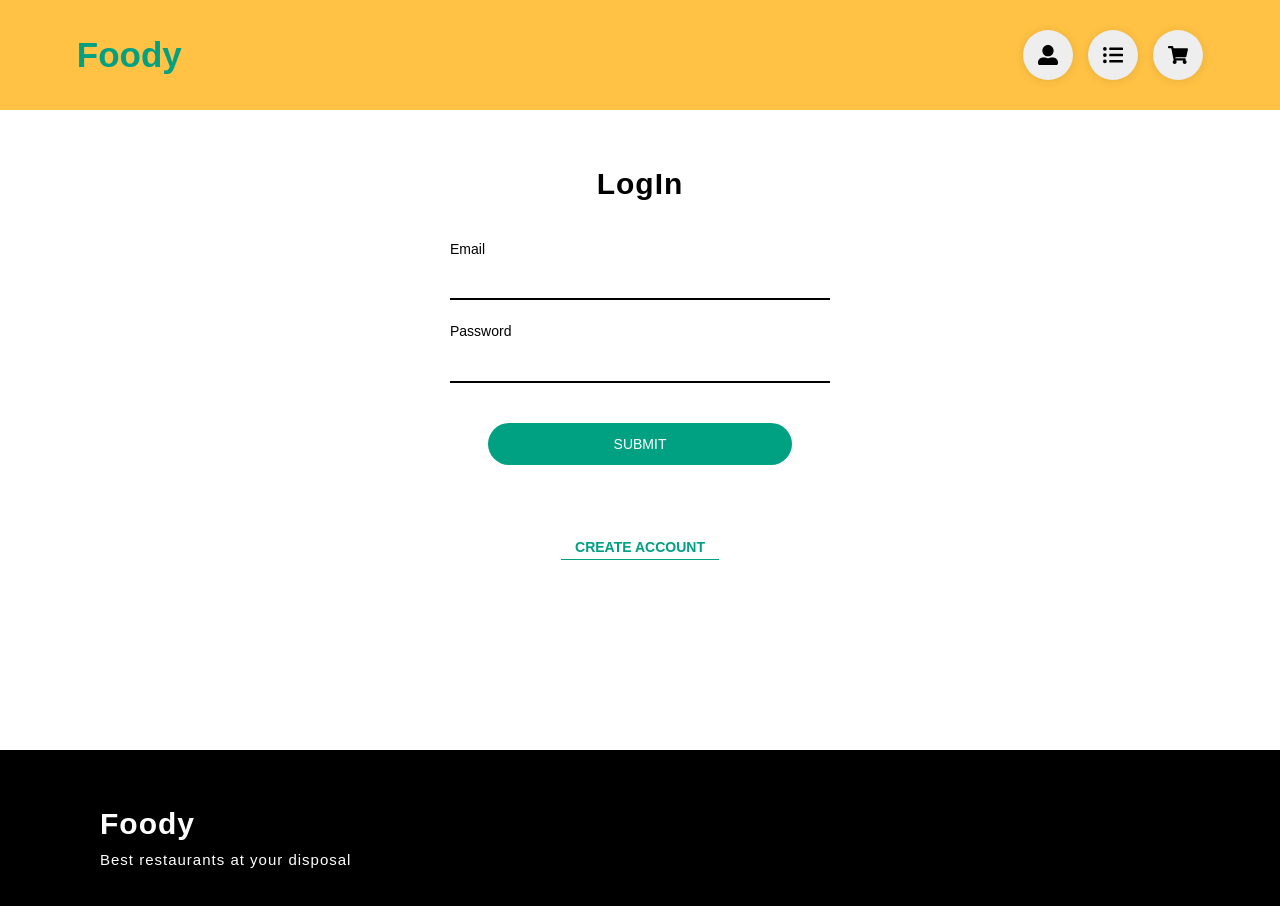
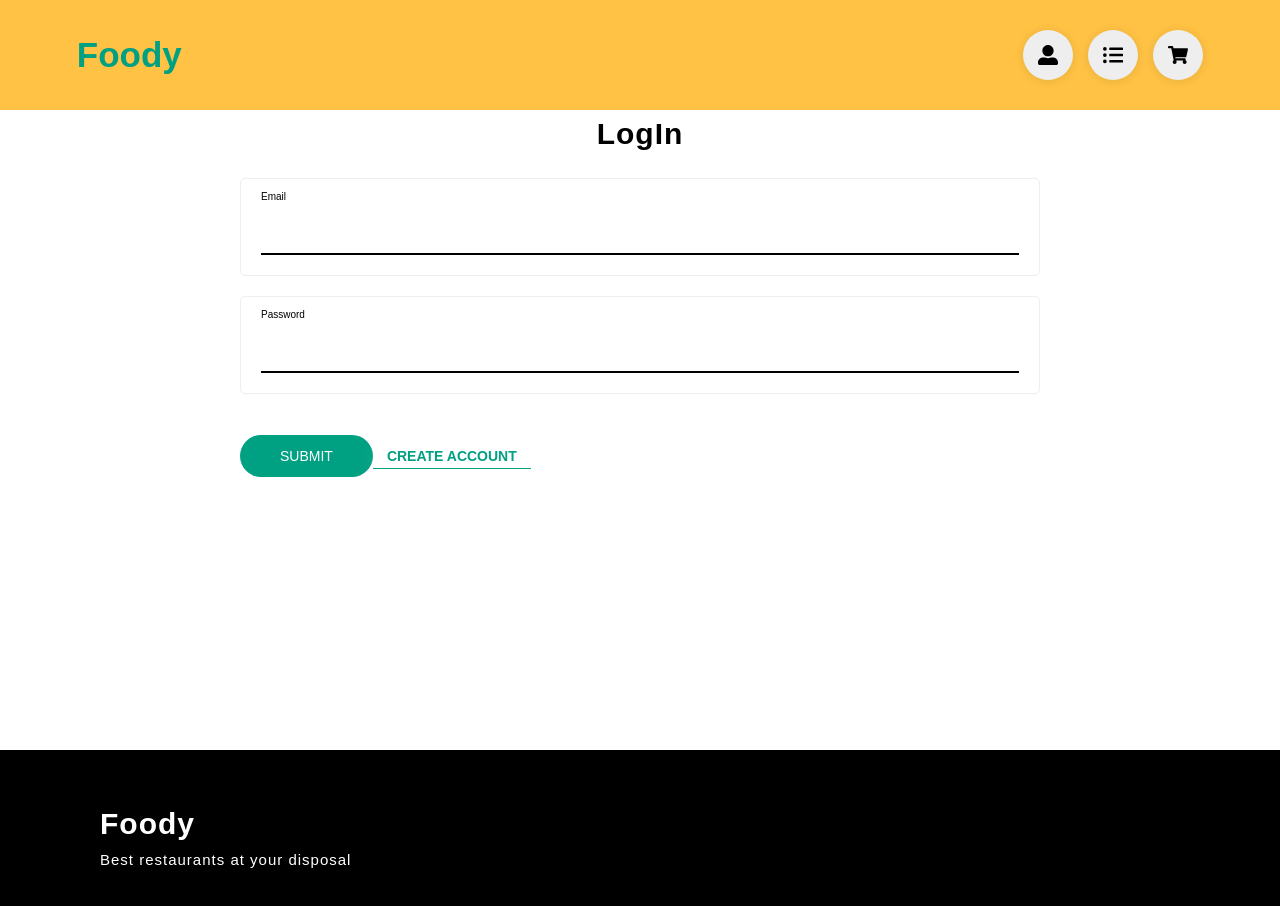
Before and after one commit to AdoDragicevic/foody, a React (Create React App) app: page /profile/edit in a window 1280 px wide. Shown: the top 906 px of the page. Built offline with nearby package versions, Linux system fonts and the light colour scheme.

Commit message:
style forms

```diff
--- a/src/components/profile/ProfileForm.tsx
+++ b/src/components/profile/ProfileForm.tsx
@@ -4,13 +4,7 @@ import { User } from "../../models/user";
 import { fetchReplaceProfile } from "../../helpers/http/http-profile";
 import { RequestStatus } from "../../models/htttp";
 import { useNavigate } from "react-router-dom";
-
-
-interface ProfileFormProps {
-  userId: string;
-  userEmail: string;
-  user: User | null;
-}
+import { ProfileFormProps } from "../../models/props";
 
 
 const ProfileForm = ( { userId, userEmail, user }: ProfileFormProps) => {
@@ -18,6 +12,12 @@ const ProfileForm = ( { userId, userEmail, user }: ProfileFormProps) => {
   const navigate = useNavigate();
 
   const { sendRequest, requestStatus } = useHttpStates(false);
+
+  useEffect( () => {
+    if (requestStatus === RequestStatus.SUCCESS) {
+      navigate("/profile");
+    }
+  }, [requestStatus, navigate]);
 
   const handleSubmit = (e: FormEvent) => {
     e.preventDefault();
@@ -45,14 +45,8 @@ const ProfileForm = ( { userId, userEmail, user }: ProfileFormProps) => {
     sendRequest(fetch);
   };
 
-  useEffect( () => {
-    if (requestStatus === RequestStatus.SUCCESS) {
-      navigate("/profile");
-    }
-  }, [requestStatus, navigate]);
-
   return (
-    <form className="profile__form" onSubmit={handleSubmit}>
+    <form className="form" onSubmit={handleSubmit}>
 
       <h2 className="h-thin txt-center mb-xl">
         {user ? "Edit" : "Create"} Profile
@@ -60,28 +54,61 @@ const ProfileForm = ( { userId, userEmail, user }: ProfileFormProps) => {
 
       <fieldset className="fieldset">
         <legend>Contact</legend>
-        <label>
-          Name
-          <input type="text" />
-        </label>
-        <label>
-          Phone
-          <input type="tel" />
-        </label>
+
+        <label className="label" htmlFor="name">Name</label>
+        <input className="input" id="name" type="text" />
+
+        <label className="label" htmlFor="phone">Phone</label>
+        <input className="input" id="phone" type="tel" />
       </fieldset>
 
       <fieldset className="fieldset">
         <legend>Delivery Address</legend>
 
+        <label className="label" htmlFor="street-name">Street Name</label>
+        <input className="input" id="street-name" type="text" />
+
+        <label className="label" htmlFor="street-num">Street Number</label>
+        <input className="input" id="street-num" type="text" />
+
+        <label className="label" htmlFor="postal-code">Postal Code</label>
+        <input className="input" id="postal-code" type="number" />
+
+        <label className="label" htmlFor="floor">Floor</label>
+        <input className="input" id="floor" type="number" defaultValue={0} />
+
+        <label className="label" htmlFor="comment">Comment</label>
+        <input className="input" id="comment" type="fieldset" />
       </fieldset>
 
+      <fieldset className="fieldset">
+        <legend>Payment Method</legend>
+
+        <div className="profile__form-btns">
+          <input type="radio" name="payment-method" />
+          <label htmlFor="cash">Cash</label>
+
+          <input type="radio" name="payment-method" />
+          <label htmlFor="card">Card</label>
+        </div>
+
+        <div className="profile__form-card">
+
+        </div>
+
+      </fieldset>
+
+      <footer>
         <button
+          className="btn btn-secondary"
           type="submit"
           onClick={handleSubmit}
           disabled={requestStatus === RequestStatus.LOADING}
         >
           Save
         </button>
+      </footer>
+
     </form>
   );
 };
--- a/src/pages/AuthPage.tsx
+++ b/src/pages/AuthPage.tsx
@@ -43,23 +43,23 @@ const AuthPage = () => {
   return (
     <PageLayout>
       <main className="auth-page__main">
-        <form className="auth-page__form form" onSubmit={handleSubmit}>
+        <form className="form" onSubmit={handleSubmit}>
           <h2 className="h-secondary txt-center mb-md"> {isLogIn ? "LogIn" : "SignUp"} </h2>
-          <fieldset className="form__fieldset">
-            <label className="form__label" htmlFor="email">Email</label>
+          <fieldset className="fieldset">
+            <label className="label" htmlFor="email">Email</label>
             <input
               id="email"
-              className="form__input"
+              className="input"
               type="email"
               value={email}
               onChange={updateEmail}
             />
           </fieldset>
-          <fieldset className="form__fieldset">
-            <label className="form__label" htmlFor="password">Password</label>
+          <fieldset className="fieldset">
+            <label className="label" htmlFor="password">Password</label>
             <input
               id="password"
-              className="form__input"
+              className="input"
               type="password"
               value={password}
               onChange={updatePassword}
@@ -67,11 +67,11 @@ const AuthPage = () => {
           </fieldset>
           {
             !isLogIn && (
-              <fieldset className="form__fieldset">
-                <label className="form__label" htmlFor="confirm-password">Confirm Password</label>
+              <fieldset className="fieldset">
+                <label className="label" htmlFor="confirm-password">Confirm Password</label>
                 <input
                   id="confirm-password"
-                  className="form__input"
+                  className="input"
                   type="password"
                   value={confirmPassword}
                   onChange={updateConfirmPassword}
@@ -79,7 +79,7 @@ const AuthPage = () => {
               </fieldset>
             )
           }
-          <fieldset className="form__fieldset form__btns">
+          <footer className="form__btns">
             <button className="form__btn btn btn-main" type="submit">Submit</button>
             <button
               className="btn btn-secondary mt-lg txt"
@@ -88,7 +88,7 @@ const AuthPage = () => {
               >
                 {isLogIn ? "Create account" : "LogIn with existing account"}
             </button>
-          </fieldset>
+          </footer>
         </form>
       </main>
     </PageLayout>
--- a/src/styles/UI/_form.scss
+++ b/src/styles/UI/_form.scss
@@ -1,17 +1,33 @@
 .form {
-
-  &__fieldset {
-    padding: 1rem;
-    border: none;
-    display: flex;
-    flex-direction: column;
+  width: 90%;
+  max-width: 80rem;
 }
 
-  &__label {
-    font-size: 1.4rem;
+.fieldset {
+  margin-bottom: 2rem;
+  border: 1px solid $color-gray;
+  padding: 1rem 2rem;
+  border-radius: 5px;
+
+  legend {
+    padding: 0 2rem;
+    text-transform: uppercase;
+    font-size: 1.2rem;
+    letter-spacing: 1px;
+    text-decoration: underline;
   }
 
-  &__input {
+  & > * {
+    margin: 1rem 0;
+  }
+}
+
+.label {
+
+}
+
+.input {
+  width: 100%;
   height: 4rem;
   font-family: inherit;
   padding: .5rem 1rem;
@@ -25,15 +41,3 @@
     border-bottom: 2px solid orangered;
   }
 }
-
-  &__btns {
-    display: flex;
-    align-items: center;
-  }
-
-  &__btn {
-    margin: 2rem auto 4rem auto;
-    width: 80%;
-  }
-
-}
--- a/src/styles/base/_utils.scss
+++ b/src/styles/base/_utils.scss
@@ -64,23 +64,3 @@
 .pos-relative {
   position: relative !important;
 }
-
-
-.fieldset {
-  margin-bottom: 2rem;
-  border: 1px solid $color-gray;
-  padding: 1rem 2rem;
-  border-radius: 5px;
-
-  legend {
-    padding: 0 2rem;
-    text-transform: uppercase;
-    font-size: 1.2rem;
-    letter-spacing: 1px;
-    text-decoration: underline;
-  }
-
-  & > * {
-    margin: 1rem 0;
-  }
-}
--- a/src/styles/components/_profile.scss
+++ b/src/styles/components/_profile.scss
@@ -9,4 +9,6 @@
     justify-content: center;
   }
 
+
+
 }
```
Also changed, not shown: src/models/props.ts (+8 -2 lines). Lines whose indentation alone changed are shown as unchanged.
